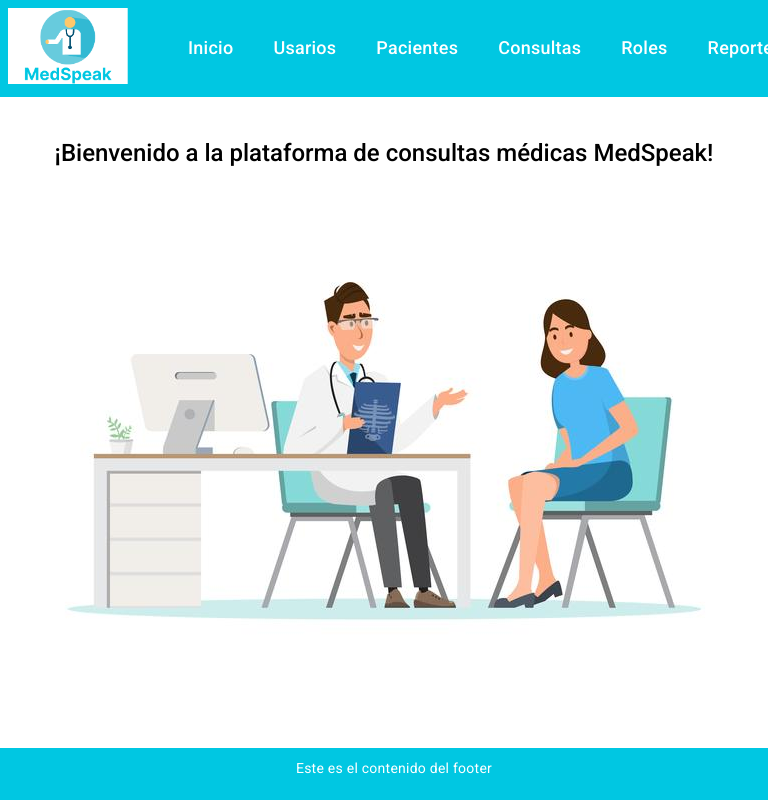
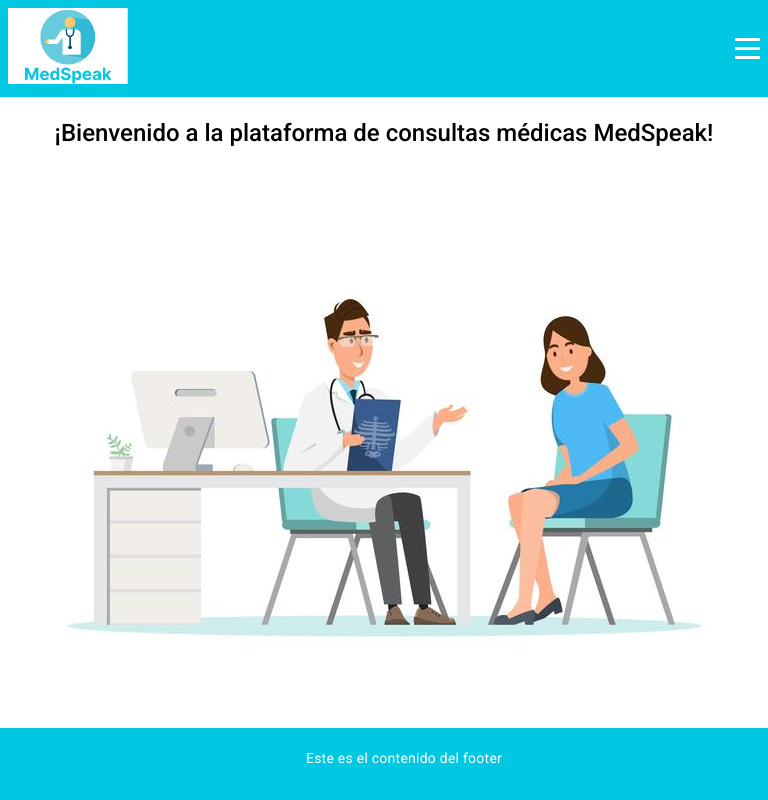
Before and after one commit to JOALORMO1996/MEDSPEAK-FRONTEND, an Angular app: page /inicio in a window 768 px wide. Built offline with nearby package versions, Linux system fonts and the light colour scheme; sample sign-in values are in the browser's storage.

Commit message:
se aplica el responsive en codigo css

```diff
--- a/src/app/components/footer/footer.component.scss
+++ b/src/app/components/footer/footer.component.scss
@@ -14,3 +14,10 @@ footer {
     color: #FFFFFF;
     text-align: center;
   }
+
+  //Responsive
+  @media (min-width: 768px) {
+    footer {
+      padding: 20px;
+    }
+  }
--- a/src/app/components/inicio/inicio.component.scss
+++ b/src/app/components/inicio/inicio.component.scss
@@ -25,3 +25,23 @@ body {
   font-weight: 500;
 
 }
+
+
+//Responsive
+@media (max-width: 768px) {
+  .main-content {
+    height: auto;
+  }
+
+  .image-container {
+    margin-top: 0;
+  }
+
+  body {
+    overflow-y: auto;
+  }
+
+  .banner {
+    margin-top: 20px;
+  }
+}
--- a/src/app/components/login/login.component.scss
+++ b/src/app/components/login/login.component.scss
@@ -98,3 +98,17 @@ body {
   margin-left: auto;
   margin-right: auto;
 }
+
+
+//Responsive
+@media (max-width: 768px) {
+  .custom-form {
+      width: 90%;
+      padding: 30px;
+  }
+
+  .error-message {
+      max-width: 100%;
+      padding: 8px;
+  }
+}
--- a/src/app/components/nav/nav.component.html
+++ b/src/app/components/nav/nav.component.html
@@ -2,15 +2,21 @@
     <div class="logo">
         <img src="../../../assets/images/logo2.png" alt="Logo">
       </div>
-    <ul>
+
+      <div class="hamburger-menu" (click)="toggleMenu()">
+        <div class="bar"></div>
+        <div class="bar"></div>
+        <div class="bar"></div>
+      </div>
+
+    <ul [ngClass]="{'show': isMenuOpen}">
       <li><a routerLink="/inicio">Inicio</a></li>
       <li><a routerLink="/usuarios">Usarios</a></li>
       <li><a routerLink="/pacientes">Pacientes</a></li>
       <li><a routerLink="#">Consultas</a></li>
       <li><a routerLink="#">Roles</a></li>
       <li><a routerLink="#">Reportes</a></li>
+      <li class="logout"><a (click)="logout()">Cerrar sesión</a></li>
     </ul>
-    <div class="logout">
-        <li><a (click)="logout()">Cerrar sesión</a></li>
-      </div>
+
   </nav>
--- a/src/app/components/nav/nav.component.scss
+++ b/src/app/components/nav/nav.component.scss
@@ -38,8 +38,6 @@ nav {
   }
 
   .logout {
-    margin-left: auto;
-    margin-right: -10px;
     cursor: pointer;
   }
 
@@ -52,3 +50,62 @@ nav {
     padding: 10px;
     transition: background-color 0.3s, color 0.3s;
   }
+
+  .hamburger-menu {
+    display: none; /* Ocultar el menú hamburguesa por defecto */
+    cursor: pointer;
+  }
+
+  .hamburger-menu .bar {
+    width: 25px;
+    height: 3px;
+    background-color: #FFFFFF;
+    margin: 6px 0;
+    transition: transform 0.3s; /* Agregamos la transición para suavizar el efecto */
+  }
+
+
+
+
+  ul.show {
+    visibility: visible; /* Mostrar el menú en pantallas pequeñas */
+    display: flex; /* Mostrar los elementos como flex para que se distribuyan adecuadamente */
+    flex-direction: column; /* Alinear los elementos del menú hamburguesa en columna */
+    background-color: #00C7E2;
+    position: absolute;
+    top: 60px; /* Ajustar la posición superior según tus necesidades */
+    right: 0;
+    width: 100%;
+  }
+
+  //Responsive
+
+  @media screen and (max-width: 768px) {
+    .hamburger-menu {
+      display: block; /* Mostrar el menú hamburguesa en pantallas pequeñas */
+    }
+
+    ul {
+      display: none; /* Ocultar la lista de navegación */
+      flex-direction: column; /* Alinear los elementos del menú hamburguesa en columna */
+      background-color: #00C7E2;
+      position: absolute;
+      top: 60px; /* Ajustar la posición superior según tus necesidades */
+      right: 0;
+      width: 100%;
+    }
+
+    li {
+      display: block;
+      margin: 10px 0;
+    }
+
+    ul li:hover a {
+      background-color: #FFFFFF;
+      color: #00C7E2;
+      padding: 10px;
+      transition: background-color 0.3s, color 0.3s;
+    }
+
+
+  }
--- a/src/app/components/nav/nav.component.ts
+++ b/src/app/components/nav/nav.component.ts
@@ -8,6 +8,7 @@ import { Router } from '@angular/router';
   styleUrls: ['./nav.component.scss']
 })
 export class NavComponent {
+  isMenuOpen: boolean = false;
 
   constructor(private router: Router, private loginService: LoginService) {}
   logout(): void {
@@ -15,4 +16,9 @@ export class NavComponent {
     this.router.navigate(['/login']);
   }
 
+  toggleMenu(): void {
+    this.isMenuOpen = !this.isMenuOpen;
+  }
+
+
 }
--- a/src/styles.scss
+++ b/src/styles.scss
@@ -19,6 +19,7 @@ table {
   overflow: hidden;
   margin: 0 auto;
   border: 1px solid #ccc;
+  overflow-x: auto;
 
   }
 
@@ -159,3 +160,34 @@ table {
   border: 1px solid red;
   margin-top: 1pt;
 }
+
+
+//Responsive
+
+
+@media screen and (max-width: 768px) {
+  main {
+    max-width: 100%; /* Ancho máximo para pantallas pequeñas */
+    padding: 10px; /* Ajustar el espaciado para pantallas pequeñas */
+  }
+
+  table {
+    font-size: 12px; /* Ajustar el tamaño de fuente para pantallas pequeñas */
+  }
+  .header-cell {
+    padding: 5px; /* Ajustar el espaciado para pantallas pequeñas */
+  }
+
+  .search-container {
+    margin-right: 10px; /* Ajustar el espaciado para pantallas pequeñas */
+  }
+
+  .titulo {
+    font-size: 20px; /* Ajustar el tamaño de fuente para pantallas pequeñas */
+    margin-top: 10px; /* Ajustar el espaciado para pantallas pequeñas */
+  }
+
+  .search-field {
+    width: 160px; /* Ajustar el ancho máximo del campo de búsqueda para pantallas pequeñas */
+  }
+}
```
